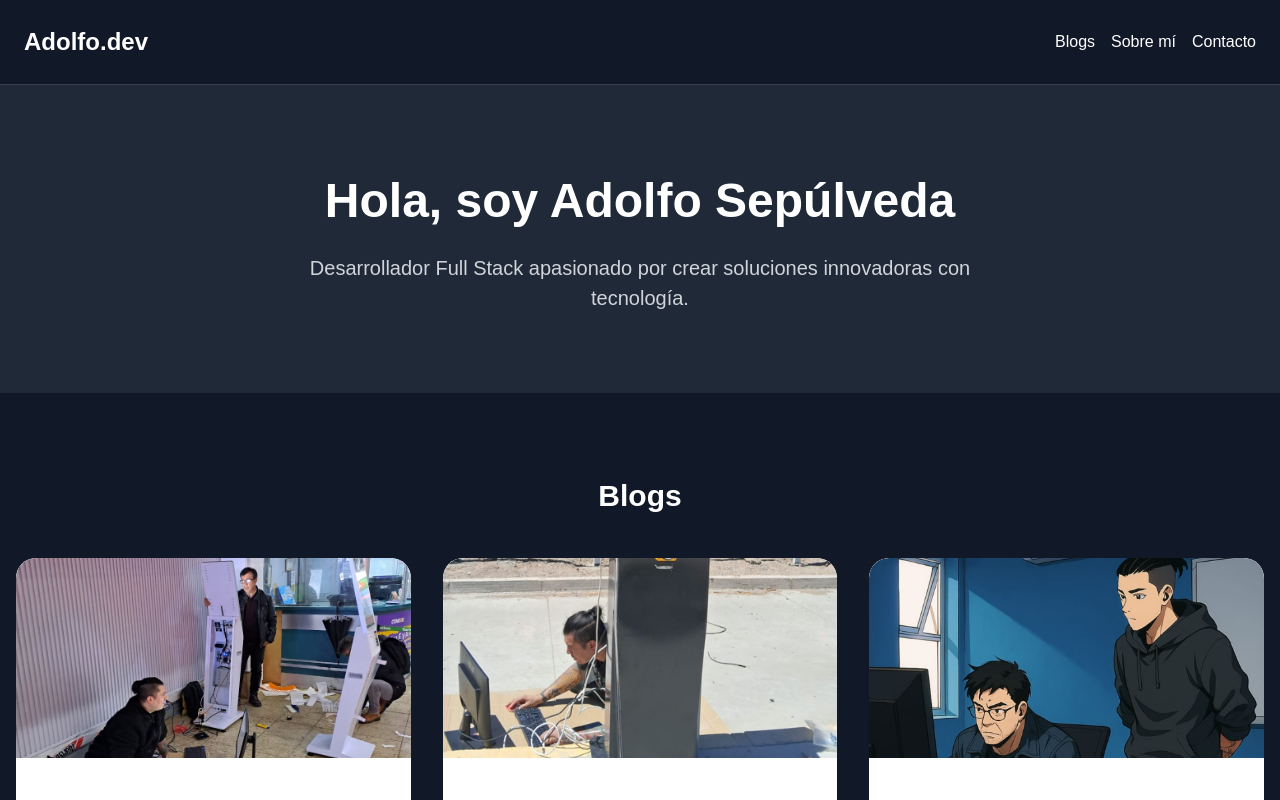
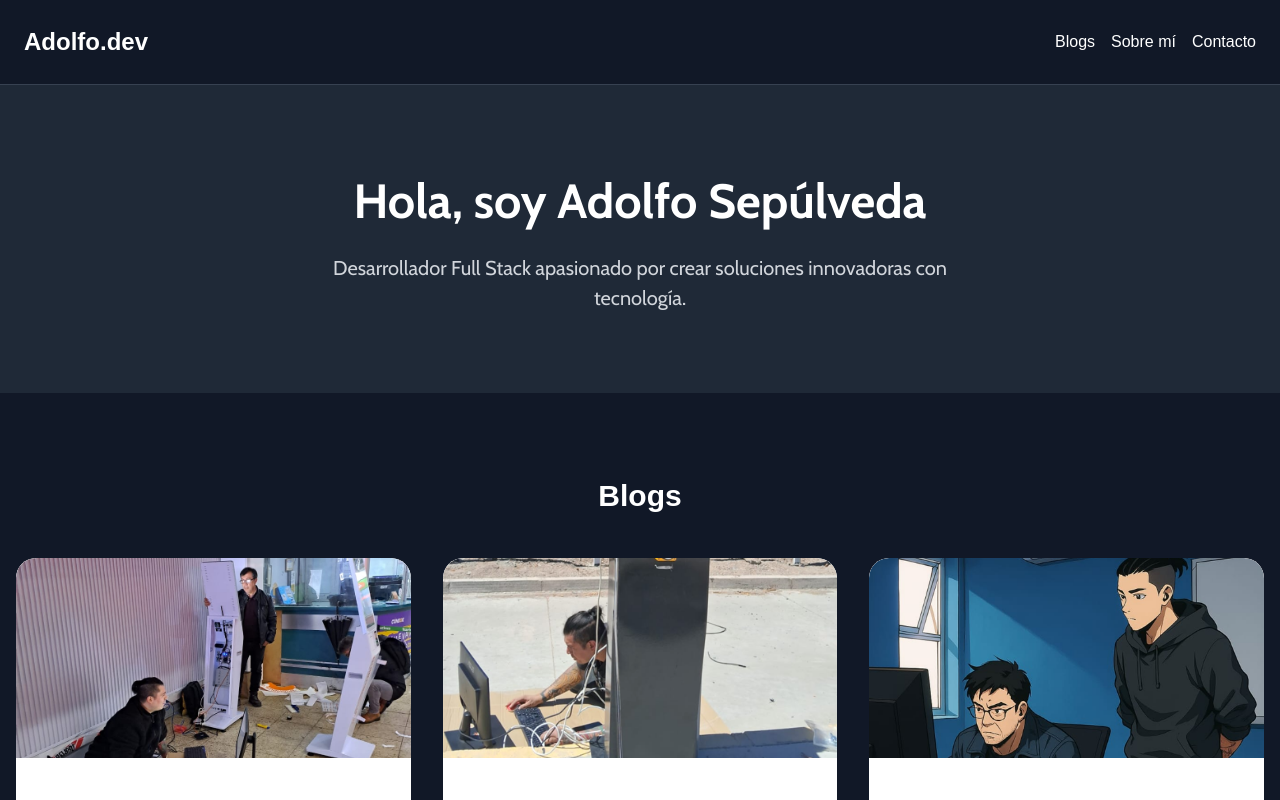
Before and after one commit to adolfosa/mi_blog, a React (Vite) app: page / in a window 1280 px wide. Shown: the top 800 px of the page. Built offline with nearby package versions, Linux system fonts and the light colour scheme.

Commit message:
se agrega favicon y fuente Cabin

```diff
--- a/index.html
+++ b/index.html
@@ -2,8 +2,11 @@
 <html lang="en">
   <head>
     <meta charset="UTF-8" />
-    <link rel="icon" type="image/svg+xml" href="/vite.svg" />
+    <link rel="icon" type="image/svg+xml" href="/astroSepu-32x32.png" />
     <meta name="viewport" content="width=device-width, initial-scale=1.0" />
+    <link rel="preconnect" href="https://fonts.googleapis.com">
+    <link rel="preconnect" href="https://fonts.gstatic.com" crossorigin>
+    <link href="https://fonts.googleapis.com/css2?family=Cabin:ital,wght@0,400..700;1,400..700&display=swap" rel="stylesheet">
     <title>Adolfo.dev</title>
   </head>
   <body>
--- a/src/App.css
+++ b/src/App.css
@@ -44,6 +44,7 @@
   text-align: center;
   padding: 5rem 0; /* py-20 */
   background-color: #1f2937; /* bg-gray-800 */
+  font-family: "Cabin", sans-serif;
 }
 
 .hero-title {
```
Also changed, not shown: public/astroSepu-32x32.png (added), 1 other file (tests, documents, lock files or other folders).
